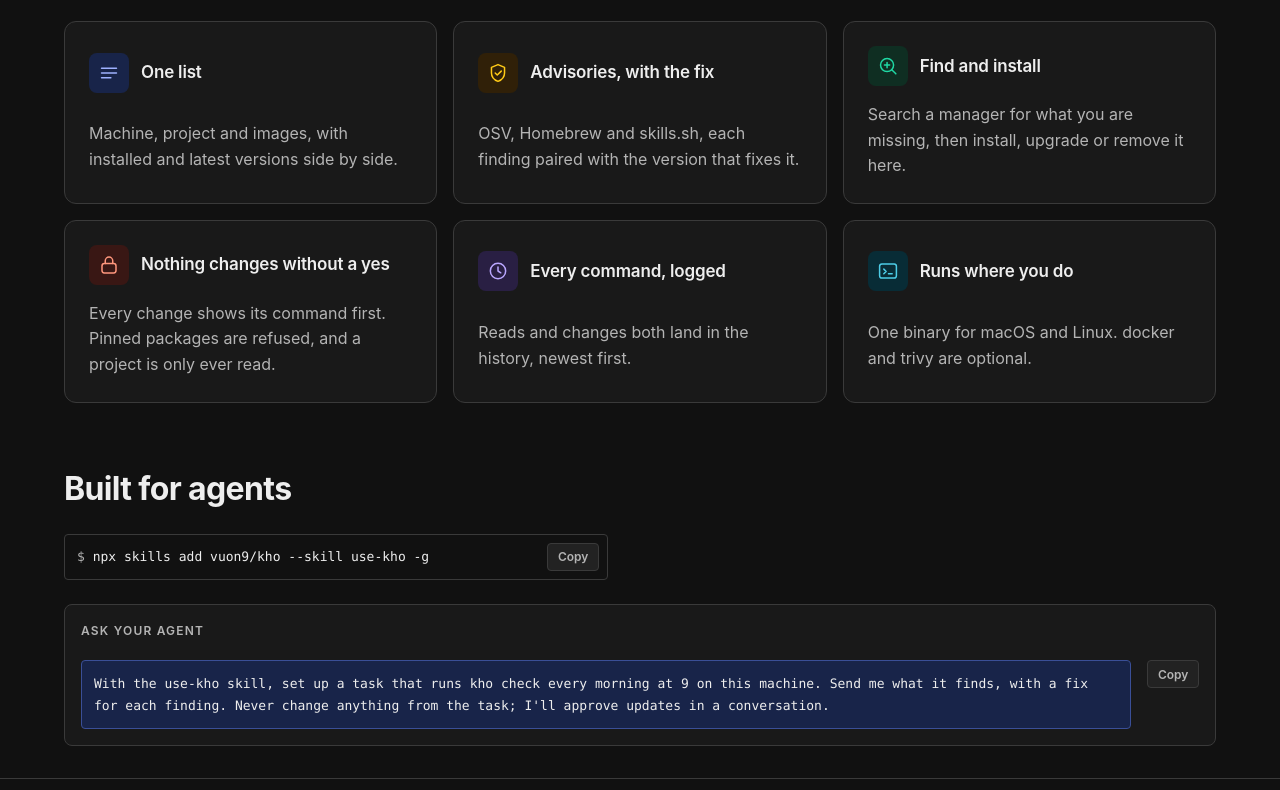
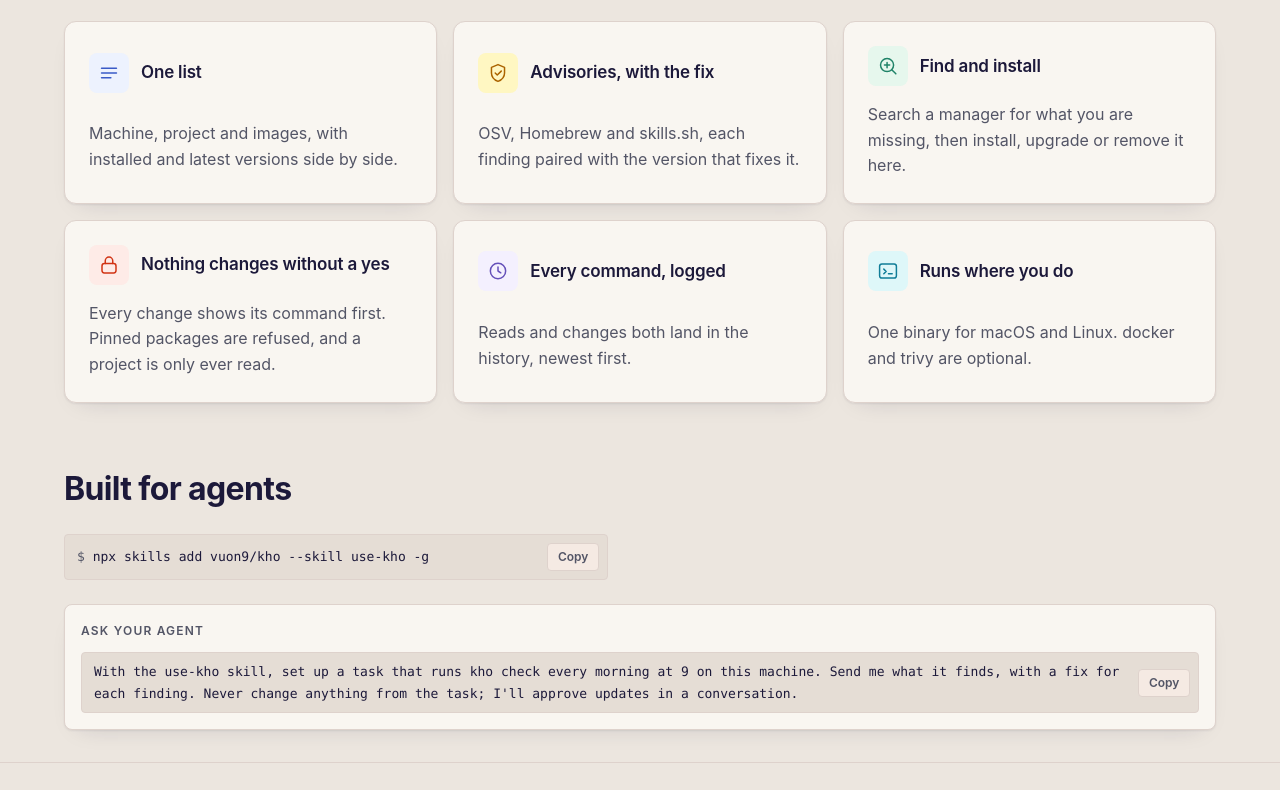
Before and after one commit to vuon9/kho, a plain HTML site: page docs/index.html in a window 1280 px wide. Shown: the part 835-1625 px from the top of the page. Drawn offline with Linux system fonts and the light colour scheme.

Commit message:
chore: restyle the homepage around the reference palette
Warm paper, ink navy and one coral accent, read from the reference: cream
#ece6df, near-white #f9f6f1, ink #1c193a, muted #535566, coral #f48f81.
Every colour token is now a light-dark() pair, so one rule set serves both
modes.

A sun and moon toggle sits left of the GitHub link, starts from the system
setting, and remembers the choice. The brand marks are inked down on paper
so they still read. Shadows are tinted: navy on paper, near-black violet in
the dark, with a coral glow under the call to action.

The prompt is now the same .cmd block the Homebrew tab uses, inside a card,
so the two cannot drift apart. Also scoped the skill command's max-width to
its own class.

```diff
--- a/docs/index.html
+++ b/docs/index.html
@@ -5,8 +5,9 @@
 <meta name="viewport" content="width=device-width, initial-scale=1">
 <title>kho: every package manager on your machine, one list, checked</title>
 <meta name="description" content="kho lists what your machine and your project have installed, the advisories that affect them, and the command that fixes each one. A terminal app and a JSON CLI for agents.">
-<meta name="color-scheme" content="dark">
-<meta name="theme-color" content="#111111">
+<meta name="color-scheme" content="light dark">
+<meta name="theme-color" content="#ece6df" media="(prefers-color-scheme: light)">
+<meta name="theme-color" content="#1c193a" media="(prefers-color-scheme: dark)">
 <link rel="icon" href="assets/icon.svg" type="image/svg+xml">
 <meta property="og:type" content="website">
 <meta property="og:title" content="kho: every package manager on your machine, one list, checked">
@@ -14,58 +15,69 @@
 <meta property="og:url" content="https://vuon9.github.io/kho/">
 <meta property="og:image" content="https://vuon9.github.io/kho/assets/og.jpg">
 <meta name="twitter:card" content="summary_large_image">
+<script>
+try {
+  var saved = localStorage.getItem('theme');
+  document.documentElement.dataset.theme =
+    saved || (matchMedia('(prefers-color-scheme: dark)').matches ? 'dark' : 'light');
+} catch (error) {}
+</script>
 <style>
-/* Radix Colors 3.0.0 dark scales: gray for surfaces, indigo for the one accent. */
+/* Palette measured from the reference: warm paper, ink navy, one coral accent.
+   Each token is a light-dark() pair, so one rule set serves both modes. */
 :root {
-  --gray-1: #111111;
-  --gray-2: #191919;
-  --gray-3: #222222;
-  --gray-4: #2a2a2a;
-  --gray-5: #313131;
-  --gray-6: #3a3a3a;
-  --gray-7: #484848;
-  --gray-8: #606060;
-  --gray-9: #6e6e6e;
-  --gray-10: #7b7b7b;
-  --gray-11: #b4b4b4;
-  --gray-12: #eeeeee;
+  --paper: #ece6df;
+  --paper-card: #f9f6f1;
+  --paper-tint: #f5eae3;
+  --paper-inset: #e5ddd5;
+  --ink: #1c193a;
+  --ink-dim: #535566;
+  --ink-faint: #7d7a8a;
+  --line: #ded2cc;
+  --coral: #f48f81;
+  --coral-deep: #a63d2f;
 
-  --indigo-3: #182449;
-  --indigo-7: #3a4f97;
-  --indigo-8: #435db1;
-  --indigo-9: #3e63dd;
-  --indigo-10: #5472e4;
-  --indigo-11: #9eb1ff;
+  --navy: #1c193a;
+  --navy-card: #232048;
+  --navy-tint: #2a2653;
+  --navy-inset: #16142f;
+  --cream: #f7f1ea;
+  --cream-dim: #bdb8bd;
 
-  --amber-3: #302008;
-  --amber-7: #714f19;
-  --amber-11: #ffca16;
-  --jade-3: #0f2e22;
-  --jade-7: #246854;
-  --jade-11: #1fd8a4;
-  --tomato-3: #391714;
-  --tomato-7: #853a2d;
-  --tomato-11: #ff977d;
-  --violet-3: #291f43;
-  --violet-7: #56468b;
-  --violet-11: #baa7ff;
-  --cyan-3: #082c36;
-  --cyan-7: #12677e;
-  --cyan-11: #4ccce6;
+  --bg: light-dark(var(--paper), var(--navy));
+  --panel: light-dark(var(--paper-card), var(--navy-card));
+  --panel-2: light-dark(var(--paper-tint), var(--navy-tint));
+  --inset: light-dark(var(--paper-inset), var(--navy-inset));
+  --border: light-dark(var(--line), #3b3668);
+  --border-strong: light-dark(#c8b6ad, #4d4784);
+  --text: light-dark(var(--ink), var(--cream));
+  --text-dim: light-dark(var(--ink-dim), var(--cream-dim));
+  --text-faint: light-dark(var(--ink-faint), #8d8799);
+  --accent: light-dark(var(--navy), var(--coral));
+  --accent-hover: light-dark(#2c2856, #ffa89b);
+  --btn-fg: light-dark(var(--paper-card), var(--navy));
+  --accent-text: light-dark(var(--coral-deep), var(--coral));
+  --accent-subtle: light-dark(#f8e2db, #3c2b45);
+  --accent-border: light-dark(#e7a99a, #74495a);
 
-  --bg: var(--gray-1);
-  --panel: var(--gray-2);
-  --panel-2: var(--gray-3);
-  --border: var(--gray-6);
-  --border-strong: var(--gray-7);
-  --text: var(--gray-12);
-  --text-dim: var(--gray-11);
-  --text-faint: var(--gray-10);
-  --accent: var(--indigo-9);
-  --accent-hover: var(--indigo-8);
-  --accent-text: var(--indigo-11);
-  --accent-subtle: var(--indigo-3);
-  --accent-border: var(--indigo-7);
+  --indigo-3: light-dark(#edf2fe, #182449);
+  --indigo-7: light-dark(#abbdf9, #3a4f97);
+  --indigo-11: light-dark(#3a5bc7, #9eb1ff);
+  --amber-3: light-dark(#fff7c2, #302008);
+  --amber-7: light-dark(#e9c162, #714f19);
+  --amber-11: light-dark(#ab6400, #ffca16);
+  --jade-3: light-dark(#e6f7ed, #0f2e22);
+  --jade-7: light-dark(#8bceb6, #246854);
+  --jade-11: light-dark(#208368, #1fd8a4);
+  --tomato-3: light-dark(#feebe7, #391714);
+  --tomato-7: light-dark(#f5a898, #853a2d);
+  --tomato-11: light-dark(#d13415, #ff977d);
+  --violet-3: light-dark(#f4f0fe, #291f43);
+  --violet-7: light-dark(#c2b5f5, #56468b);
+  --violet-11: light-dark(#6550b9, #baa7ff);
+  --cyan-3: light-dark(#def7f9, #082c36);
+  --cyan-7: light-dark(#7dcedc, #12677e);
+  --cyan-11: light-dark(#107d98, #4ccce6);
 
   --space-1: 0.25rem;
   --space-2: 0.5rem;
@@ -97,11 +109,20 @@
   --font-sans: -apple-system, BlinkMacSystemFont, "Segoe UI", system-ui, Roboto, Helvetica, Arial, sans-serif;
   --font-mono: ui-monospace, SFMono-Regular, "SF Mono", Menlo, Consolas, monospace;
 
-  --shadow-1: 0 1px 2px rgba(0, 0, 0, 0.5);
-  --shadow-2: 0 24px 60px -32px rgba(0, 0, 0, 0.9);
+  --shadow-line: light-dark(rgba(28, 25, 58, 0.10), rgba(0, 0, 0, 0.55));
+  --shadow-soft: light-dark(rgba(28, 25, 58, 0.07), rgba(0, 0, 0, 0.35));
+  --shadow-deep: light-dark(rgba(28, 25, 58, 0.22), rgba(4, 2, 16, 0.9));
+  --shadow-tint: light-dark(rgba(28, 25, 58, 0.34), rgba(244, 143, 129, 0.38));
+  --shadow-1: 0 1px 2px var(--shadow-line);
+  --shadow-card: 0 1px 2px var(--shadow-soft), 0 10px 24px -16px var(--shadow-deep);
+  --shadow-2: 0 2px 4px var(--shadow-soft), 0 30px 60px -30px var(--shadow-deep);
+  --shadow-btn: 0 8px 20px -10px var(--shadow-tint);
 
   --wrap: 1200px;
 }
+
+:root[data-theme="light"] { color-scheme: light; }
+:root[data-theme="dark"] { color-scheme: dark; }
 
 * { box-sizing: border-box; }
 
@@ -131,7 +152,7 @@ a:hover { text-decoration: underline; text-underline-offset: 0.2em; }
   outline-offset: 2px;
 }
 
-::selection { background: var(--indigo-3); color: var(--text); }
+::selection { background: var(--accent-subtle); color: var(--text); }
 
 kbd {
   font-family: var(--font-mono);
@@ -154,7 +175,7 @@ kbd {
   left: -9999px;
   padding: var(--space-3) var(--space-4);
   background: var(--accent);
-  color: #ffffff;
+  color: var(--btn-fg);
   z-index: 10;
 }
 .skip:focus { left: var(--space-4); top: var(--space-4); }
@@ -163,7 +184,7 @@ kbd {
   position: sticky;
   top: 0;
   z-index: 5;
-  background: var(--gray-1);
+  background: var(--bg);
   border-bottom: 1px solid var(--border);
 }
 
@@ -199,6 +220,31 @@ kbd {
 .topbar nav a.ext { color: var(--text); }
 @media (max-width: 640px) {
   .topbar nav { gap: var(--space-4); }
+}
+
+.theme-toggle {
+  display: grid;
+  place-items: center;
+  width: 2rem;
+  height: 2rem;
+  padding: 0;
+  border: 1px solid var(--border);
+  border-radius: var(--radius-1);
+  background: transparent;
+  color: var(--text-dim);
+  cursor: pointer;
+  transition: color 0.14s ease, border-color 0.14s ease;
+}
+.theme-toggle:hover { color: var(--text); border-color: var(--border-strong); }
+.theme-toggle svg { display: block; width: 1rem; height: 1rem; }
+.theme-toggle .icon-moon { display: none; }
+:root[data-theme="dark"] .theme-toggle .icon-sun { display: none; }
+:root[data-theme="dark"] .theme-toggle .icon-moon { display: block; }
+
+/* Brand marks are drawn for dark surfaces; ink them down on paper. */
+:root[data-theme="light"] .sources img,
+:root[data-theme="light"] .segmented img {
+  filter: brightness(0.5) saturate(1.35);
 }
 
 .hero {
@@ -276,11 +322,16 @@ h1 .hl { color: var(--accent-text); }
 }
 .btn:hover { text-decoration: none; }
 
-.btn.primary { background: var(--accent); color: #ffffff; }
+.btn.primary {
+  background: var(--accent);
+  color: var(--btn-fg);
+  box-shadow: var(--shadow-btn);
+}
 .btn.primary:hover { background: var(--accent-hover); }
 
 .install {
   border: 1px solid var(--border);
+  box-shadow: var(--shadow-card);
   border-radius: var(--radius-2);
   background: var(--panel);
   overflow: hidden;
@@ -349,7 +400,7 @@ h1 .hl { color: var(--accent-text); }
   padding: var(--space-2) var(--space-2) var(--space-2) var(--space-3);
   border: 1px solid var(--border);
   border-radius: var(--radius-1);
-  background: var(--gray-1);
+  background: var(--inset);
 }
 .cmd pre {
   margin: 0;
@@ -363,7 +414,7 @@ h1 .hl { color: var(--accent-text); }
   scrollbar-width: none;
 }
 .cmd pre::-webkit-scrollbar { display: none; }
-.cmd pre .p { color: var(--gray-11); user-select: none; }
+.cmd pre .p { color: var(--text-dim); user-select: none; }
 
 .copy, .mini {
   flex: none;
@@ -468,12 +519,12 @@ h1 .hl { color: var(--accent-text); }
   padding: 0.45rem;
   border: 0;
   border-radius: 50%;
-  background-color: var(--gray-9);
+  background-color: var(--border-strong);
   background-clip: content-box;
   cursor: pointer;
   transition: background-color 0.14s ease;
 }
-.dot:hover { background-color: var(--gray-11); }
+.dot:hover { background-color: var(--text-dim); }
 .dot[aria-pressed="true"] { background-color: var(--text); }
 
 .sources ul {
@@ -536,25 +587,17 @@ h1 .hl { color: var(--accent-text); }
   to { opacity: 1; transform: none; }
 }
 
-.agents .cmd { max-width: 34rem; margin-bottom: var(--space-5); }
+.agents .skill-command { max-width: 34rem; margin-bottom: var(--space-5); }
 
 .prompt {
-  display: grid;
-  grid-template-columns: minmax(0, 1fr) auto;
-  gap: var(--space-3) var(--space-4);
-  align-items: start;
   padding: var(--space-4);
   border: 1px solid var(--border);
   border-radius: var(--radius-2);
   background: var(--panel);
-}
-.prompt .label { grid-column: 1 / -1; }
-@media (max-width: 700px) {
-  .prompt { grid-template-columns: 1fr; }
-  .prompt .label { grid-column: 1; }
+  box-shadow: var(--shadow-card);
 }
 .prompt .label {
-  margin: 0 0 var(--space-2);
+  margin: 0 0 var(--space-3);
   color: var(--text-dim);
   font-size: var(--text-xs);
   font-weight: 600;
@@ -562,11 +605,9 @@ h1 .hl { color: var(--accent-text); }
   text-transform: uppercase;
 }
 .prompt .text {
+  flex: 1;
+  min-width: 0;
   margin: 0;
-  padding: var(--space-3);
-  border: 1px solid var(--accent-border);
-  border-radius: var(--radius-1);
-  background: var(--accent-subtle);
   font-family: var(--font-mono);
   font-size: var(--text-sm);
   line-height: 1.65;
@@ -598,6 +639,7 @@ h1 .hl { color: var(--accent-text); }
 }
 
 .card {
+  box-shadow: var(--shadow-card);
   display: grid;
   grid-template-columns: auto minmax(0, 1fr);
   column-gap: var(--space-3);
@@ -680,6 +722,10 @@ footer {
   <div class="wrap bar">
     <a class="brand" href="./"><span class="mark" aria-hidden="true">🏮</span>kho</a>
     <nav aria-label="Repository">
+      <button class="theme-toggle" type="button" aria-label="Switch to dark theme" aria-pressed="false">
+        <svg class="icon-sun" viewBox="0 0 24 24" fill="none" stroke="currentColor" stroke-width="1.7" stroke-linecap="round" stroke-linejoin="round" aria-hidden="true"><circle cx="12" cy="12" r="4"/><path d="M12 3.2v2M12 18.8v2M3.2 12h2M18.8 12h2M5.8 5.8l1.4 1.4M16.8 16.8l1.4 1.4M18.2 5.8l-1.4 1.4M7.2 16.8l-1.4 1.4"/></svg>
+        <svg class="icon-moon" viewBox="0 0 24 24" fill="none" stroke="currentColor" stroke-width="1.7" stroke-linecap="round" stroke-linejoin="round" aria-hidden="true"><path d="M20 14.5A8.5 8.5 0 0 1 9.5 4a8.5 8.5 0 1 0 10.5 10.5z"/></svg>
+      </button>
       <a class="ext" href="https://github.com/vuon9/kho">GitHub <span aria-hidden="true">↗</span></a>
     </nav>
   </div>
@@ -689,7 +735,7 @@ footer {
 
   <section class="hero wrap">
     <div class="hero-copy">
-      <p class="eyebrow">Terminal app and JSON CLI</p>
+      <p class="eyebrow">Agent-friendly terminal app</p>
       <h1>Every package manager. <span class="hl">One list.</span> Checked.</h1>
       <p class="lede">
         Install, update and audit everything on your machine and in your project.
@@ -826,15 +872,17 @@ brew install --cask vuon9/tap/kho">Copy</button>
   <section class="band" id="agents">
     <div class="wrap agents">
       <h2>Built for agents</h2>
-      <div class="cmd">
+      <div class="cmd skill-command">
         <pre id="skill-cmd"><span class="p">$</span> npx skills add vuon9/kho --skill use-kho -g</pre>
         <button class="copy" type="button" aria-label="Copy the skill install command" data-copy="npx skills add vuon9/kho --skill use-kho -g">Copy</button>
       </div>
 
       <div class="prompt">
         <p class="label">Ask your agent</p>
-        <p class="text" id="prompt-text">With the use-kho skill, set up a task that runs kho check every morning at 9 on this machine. Send me what it finds, with a fix for each finding. Never change anything from the task; I'll approve updates in a conversation.</p>
-        <button class="copy" type="button" aria-label="Copy the prompt" data-copy="With the use-kho skill, set up a task that runs kho check every morning at 9 on this machine. Send me what it finds, with a fix for each finding. Never change anything from the task; I'll approve updates in a conversation.">Copy</button>
+        <div class="cmd">
+          <p class="text" id="prompt-text">With the use-kho skill, set up a task that runs kho check every morning at 9 on this machine. Send me what it finds, with a fix for each finding. Never change anything from the task; I'll approve updates in a conversation.</p>
+          <button class="copy" type="button" aria-label="Copy the prompt" data-copy="With the use-kho skill, set up a task that runs kho check every morning at 9 on this machine. Send me what it finds, with a fix for each finding. Never change anything from the task; I'll approve updates in a conversation.">Copy</button>
+        </div>
       </div>
     </div>
   </section>
@@ -955,6 +1003,22 @@ lightbox.addEventListener('close', function () { stage.replaceChildren(); });
 
 showSlide(0);
 
+var toggle = document.querySelector('.theme-toggle');
+
+function syncToggle() {
+  var dark = document.documentElement.dataset.theme === 'dark';
+  toggle.setAttribute('aria-pressed', String(dark));
+  toggle.setAttribute('aria-label', dark ? 'Switch to light theme' : 'Switch to dark theme');
+}
+
+toggle.addEventListener('click', function () {
+  var next = document.documentElement.dataset.theme === 'dark' ? 'light' : 'dark';
+  document.documentElement.dataset.theme = next;
+  try { localStorage.setItem('theme', next); } catch (error) {}
+  syncToggle();
+});
+syncToggle();
+
 var strip = document.querySelector('.sources');
 Array.prototype.forEach.call(strip.querySelectorAll('li'), function (tile, i) {
   tile.style.setProperty('--i', i);
```
